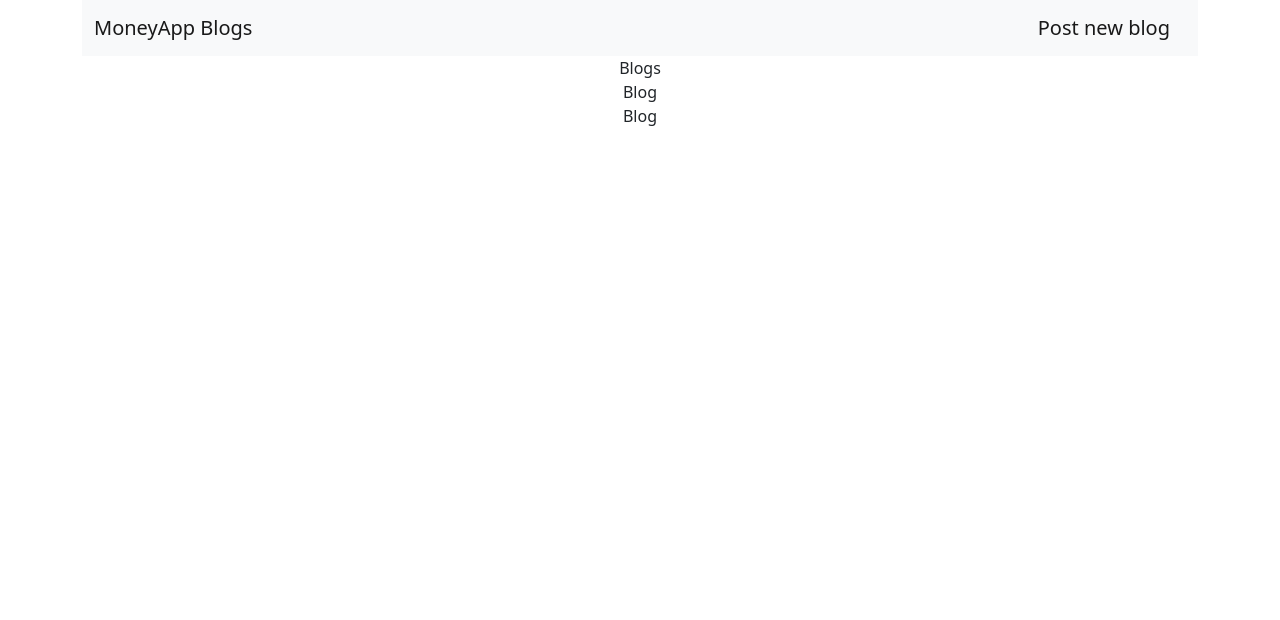
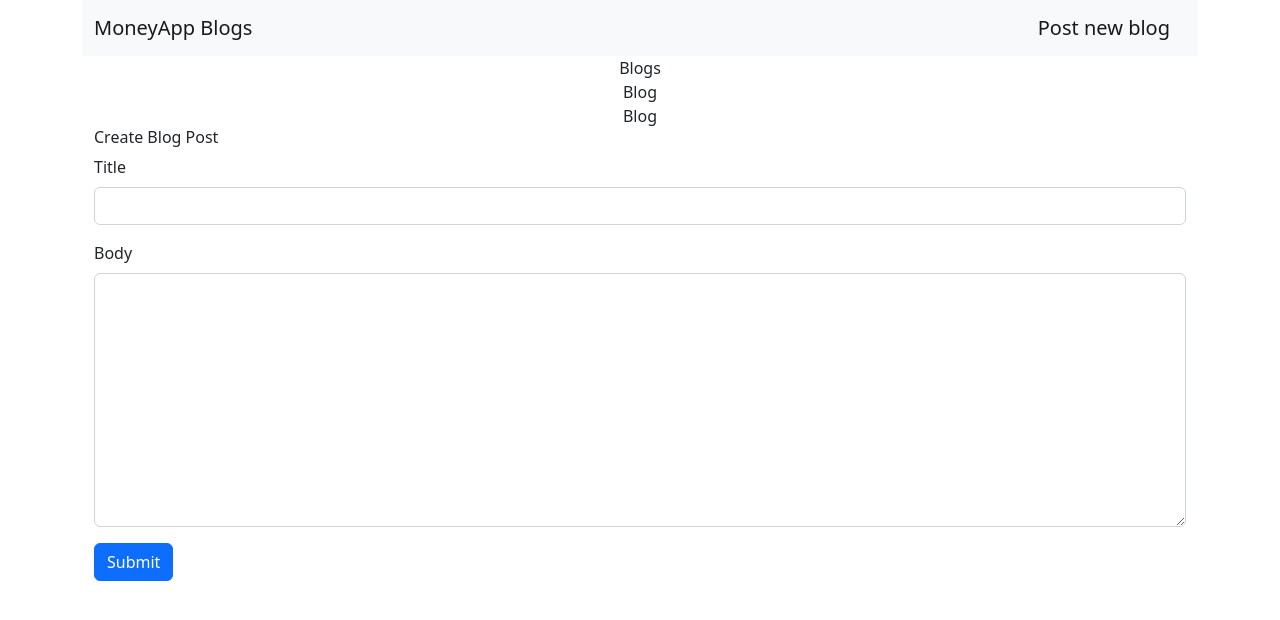
Before and after one commit to Blank333/blogAssignment, a React (Create React App) app in the folder client/: page / in a window 1280 px wide. Shown: the top 620 px of the page. Built offline with nearby package versions, Linux system fonts and the light colour scheme.

Commit message:
Added blog creation Added create blog form Added coressponding actions and reducers Fixed navbar and blog classname Minor code cleanup

```diff
--- a/client/package.json
+++ b/client/package.json
@@ -2,6 +2,7 @@
   "name": "client",
   "version": "0.1.0",
   "private": true,
+  "proxy": "https://localhost:3333",
   "dependencies": {
     "@testing-library/jest-dom": "^5.16.5",
     "@testing-library/react": "^13.3.0",
--- a/client/src/App.js
+++ b/client/src/App.js
@@ -3,19 +3,21 @@ import Navbar from "./components/navbar.js";
 import Blogs from "./components/Blogs/blogs.js";
 import { useDispatch } from "react-redux";
 import { getBlogs } from './actions/blogs'
+import Form from "./components/form.js";
 
 export default function App() {
     const dispatch = useDispatch();
 
-    useEffect (() => {
-        dispatch(getBlogs);
-    }, [dispatch]);
+    useEffect (() => {dispatch(getBlogs)}, [dispatch]);
 
     return (
         <div className="container">
             <Navbar/>
-            <div class="container text-center">
+            <div className="container text-center">
                     <Blogs/>
+            </div>
+            <div className="container">
+                <Form />
             </div>
         </div>
     )
--- a/client/src/actions/blogs.js
+++ b/client/src/actions/blogs.js
@@ -9,3 +9,13 @@ export const getBlogs = () => async (dispatch) => {
         console.log(error.message);
     }
 }
+
+export const createBlog = (blog) => async (dispatch) => {
+    try {
+        const { data } = await api.createBlog(blog);
+        dispatch({type: 'CREATE' , payload: data});
+
+    } catch (error) {
+        console.log(error.message);
+    }
+}
--- a/client/src/api/index.js
+++ b/client/src/api/index.js
@@ -3,3 +3,4 @@ import axios from 'axios';
 const url = "http://localhost:3333/blogs";
 
 export const fetchBlogs = () => axios.get(url);
+export const createBlog = (newBlog) => axios.post(url, newBlog);
--- a/client/src/components/Blogs/Blog/blog.js
+++ b/client/src/components/Blogs/Blog/blog.js
@@ -3,8 +3,8 @@ import React from "react";
 export default function Blog() {
     return (
             <div>
-                <div class="row">
-                    <div class="col">
+                <div className="row">
+                    <div className="col">
                         Blog
                     </div>
                 </div>
--- a/client/src/components/Blogs/blogs.js
+++ b/client/src/components/Blogs/blogs.js
@@ -1,7 +1,10 @@
 import React from "react";
+import { useSelector } from 'react-redux';
 import Blog from "./Blog/blog";
 
 export default function Blogs() {
+    const blogs = useSelector((state) => state.blogs);
+
     return (
             <div>
                 Blogs
--- a/client/src/components/form.js
+++ b/client/src/components/form.js
@@ -1,9 +1,34 @@
-import React from "react";
+import React, { useState } from "react";
+import { useDispatch } from "react-redux";
+import { createBlog } from "../actions/blogs";
 
 export default function Form() {
+    const [blogData, setBlogData] = useState({
+        title: "",
+        body: "",
+    });
+
+    const dispatch = useDispatch();
+
+    const handleSubmit = (e) => {
+        e.preventDefault();
+        dispatch(createBlog(blogData));
+    }
+
     return (
             <div>
-                Form
+                <form autoCapitalize="off" noValidate onSubmit={handleSubmit}>
+                    <h6>Create Blog Post</h6>
+                    <div className="mb-3">
+                        <label htmlFor="title" className="form-label">Title</label>
+                        <input type="text" name="title" label="Title" className="form-control" id="title" value = {blogData.title} onChange={(e) => setBlogData({...blogData, title: e.target.value})}/>
+                    </div>
+                    <div className="mb-3">
+                        <label htmlFor="body" className="form-label">Body</label>
+                        <textarea rows={10} name="body" label="Body" className="form-control" id="title" onChange={(e) => setBlogData({...blogData, body: e.target.value})}/>
+                    </div>
+                    <button type="submit" className="btn btn-primary">Submit</button>
+                </form>
             </div>
     )
 }
--- a/client/src/components/navbar.js
+++ b/client/src/components/navbar.js
@@ -2,10 +2,10 @@ import React from "react";
 
 export default function Navbar() {
     return (
-        <nav class="navbar navbar-expand-lg bg-light">
-            <div class="container-fluid">
-                <a class="navbar-brand" href="/">MoneyApp Blogs </a>
-                <a class="navbar-brand" href="/">Post new blog</a>
+        <nav className="navbar navbar-expand-lg bg-light">
+            <div className="container-fluid">
+                <a className="navbar-brand" href="/">MoneyApp Blogs </a>
+                <a className="navbar-brand" href="/form">Post new blog</a>
             </div>
         </nav>
     )
--- a/client/src/reducers/blogs.js
+++ b/client/src/reducers/blogs.js
@@ -1,8 +1,9 @@
 export default function reducer(blogs = [], action) {
     switch (action) {
         case 'FETCH_ALL':
+            return action.payload;
         case 'CREATE':
-            return  blogs;
+            return  [...blogs, action.payload];
         default:
             return blogs;
     }
```
Also changed, not shown: 2 other files (tests, documents, lock files or other folders).
